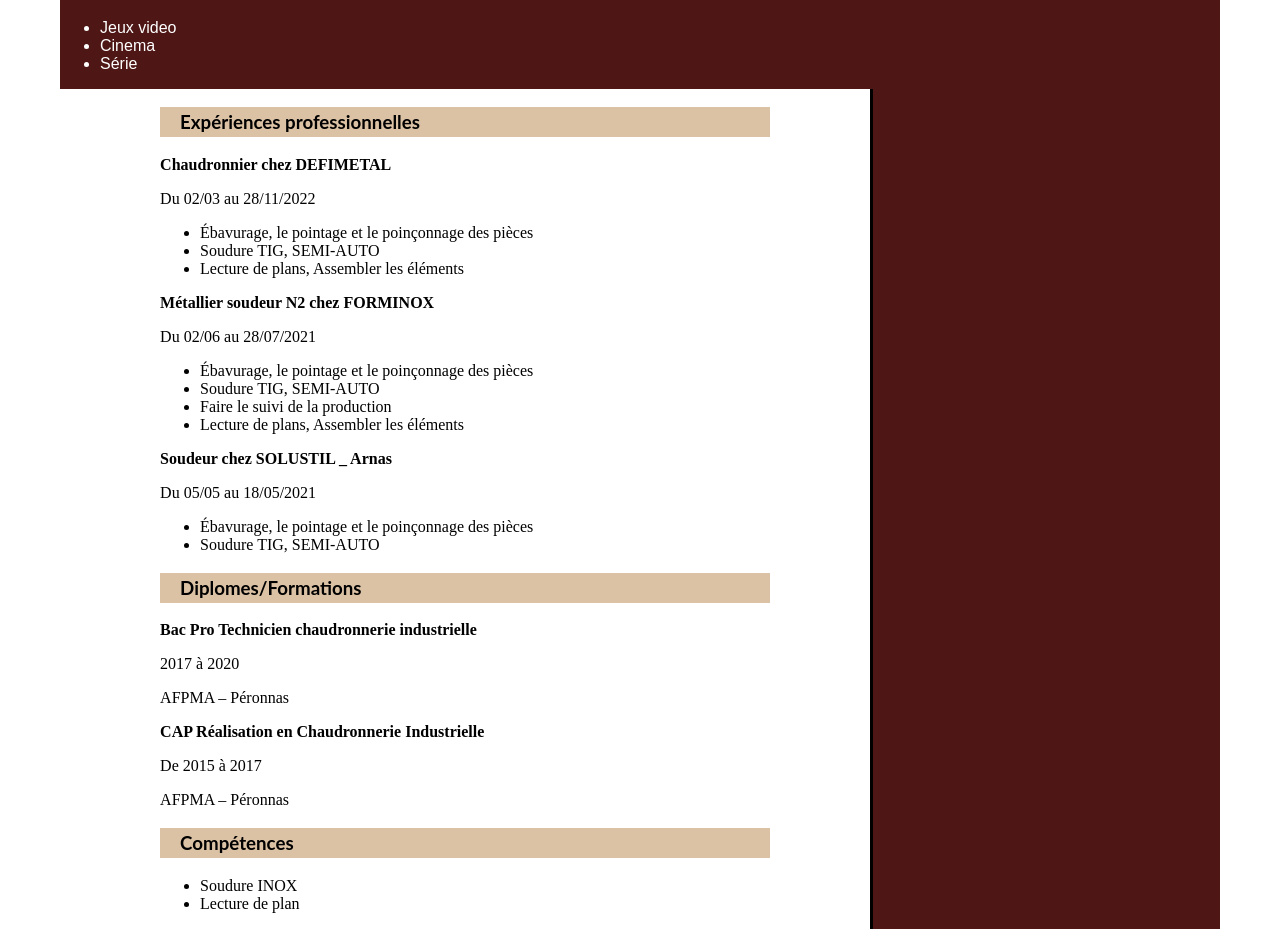
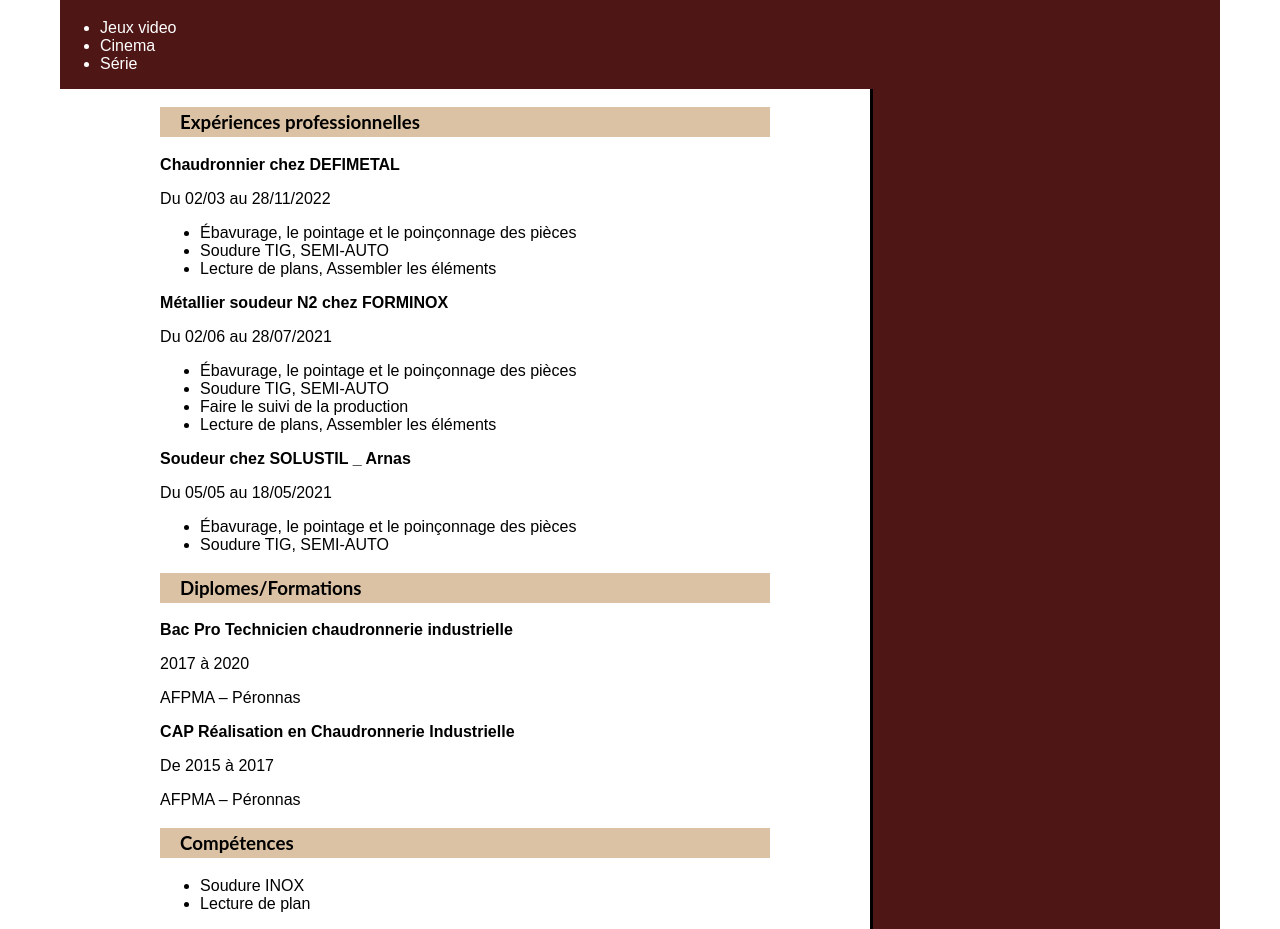
Before and after one commit to rayze05/Mon-CV, a plain HTML site: page index.html in a window 1280 px wide. Shown: the part 1013-1942 px from the top of the page. Drawn offline with Linux system fonts and the light colour scheme.

```diff
--- a/asset/CSS/style-main.css
+++ b/asset/CSS/style-main.css
@@ -2,6 +2,7 @@
     color: white;
     background-color: rgb(78,22,21);
     box-sizing: border-box;
+    font-family : 'Raleway', sans-serif;
 }
 
     /* debut " section 1 */
@@ -40,11 +41,6 @@
     font-family : 'Raleway', sans-serif;
     margin-bottom: 40px;
 }
-
-.lang{
-    font-family : 'Raleway', sans-serif;
-}
-
 
         /* fin "section 1" */
         /* Box */
--- a/index.html
+++ b/index.html
@@ -22,7 +22,7 @@
             <ul class="adress-img">
                 <li>
                     <a href="https://www.google.fr/maps/place/65+Av.+du+Mar%C3%A9chal+Leclerc,+35310+Mordelles/@48.0752316,-1.8431879,18z/data=!4m6!3m5!1s0x480ee299d5eb3c57:0x83f1350db31f4a6d!8m2!3d48.0754774!4d-1.8426251!16s%2Fg%2F11c2bx0202?entry=ttu"
-                    target="_blank" title="">
+                    target="_blank">
                     65 Av. du Maréchal Leclerc,<br />35310 Mordelles</a>
                     <div></div>
                 </li>
@@ -59,7 +59,7 @@
 
         <h3 class="first">Langue parlées</h3>
             <article class="presentation">
-                <ul class="lang">
+                <ul>
                     <li>francais - langue maternelle</li>
                     <li>Anglais - débutant</li>
                     <li>Portugais - débutant</li>
@@ -68,7 +68,7 @@
 
         <h3 class="first">Centres d'interet</h3>
             <article class="presentation">
-                <ul class="lang">
+                <ul>
                     <li>Jeux video</li>
                     <li>Cinema</li>
                     <li>Série</li>
@@ -80,10 +80,10 @@
                         <!-- 1 -->
 
     <section id="test-2" class="box-2">
-        <article class="exp" class="lang">
+        <article class="exp">
             <h3 class="second">Expériences professionnelles</h3>
             <strong>Chaudronnier chez DEFIMETAL</strong>
-                <p><time>Du 02/03 au 28/11/2022</time></p>
+                <p>Du 02/03 au 28/11/2022</p>
                 <ul class="bar">
                     <li>Ébavurage, le pointage et le poinçonnage des pièces</li>
                     <li>Soudure TIG, SEMI-AUTO</li>
@@ -91,7 +91,7 @@
                 </ul>
 
             <strong>Métallier soudeur N2 chez FORMINOX</strong>
-                <p><time>Du 02/06 au 28/07/2021</time>
+                <p>Du 02/06 au 28/07/2021</p>
                 <ul class="bar">
                     <li>Ébavurage, le pointage et le poinçonnage des pièces</li>
                     <li>Soudure TIG, SEMI-AUTO</li>
@@ -100,7 +100,7 @@
                 </ul>
 
             <strong >Soudeur chez SOLUSTIL _ Arnas</strong>
-                <p><time>Du 05/05 au 18/05/2021</time>
+                <p>Du 05/05 au 18/05/2021</p>
                 <ul class="bar">
                     <li>Ébavurage, le pointage et le poinçonnage des pièces</li>
                     <li>Soudure TIG, SEMI-AUTO</li>
@@ -111,11 +111,11 @@
 
             <h3 class="second">Diplomes/Formations</h3>
             <strong>Bac Pro Technicien chaudronnerie industrielle</strong>
-                <p class="bar"><time>2017 à 2020</time></p>
+                <p class="bar">2017 à 2020</p>
                 <p class="bar">AFPMA – Péronnas</p>
 
             <strong>CAP Réalisation en Chaudronnerie Industrielle</strong>
-                <p class="bar"><time>De 2015 à 2017</time></p>
+                <p class="bar">De 2015 à 2017</p>
                 <p class="bar">AFPMA – Péronnas</p>
 
                         <!-- 2 -->
```
